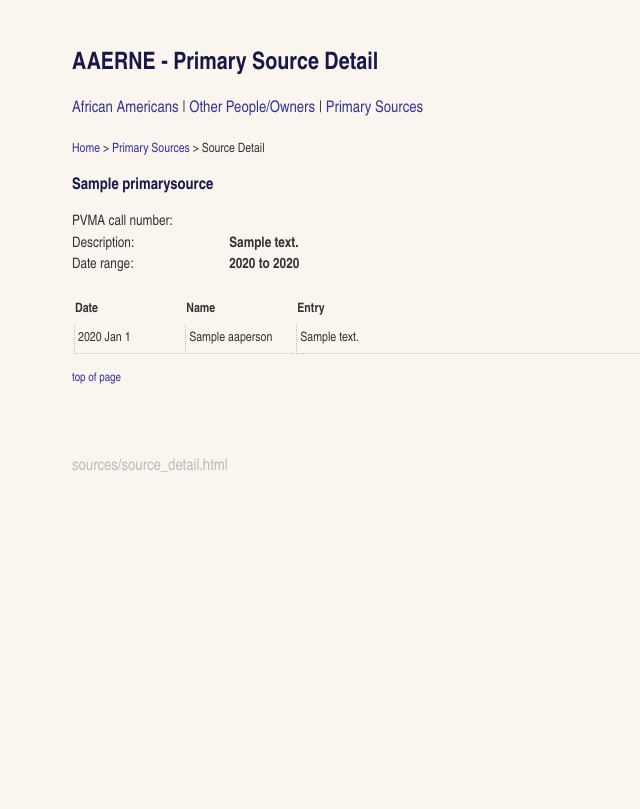
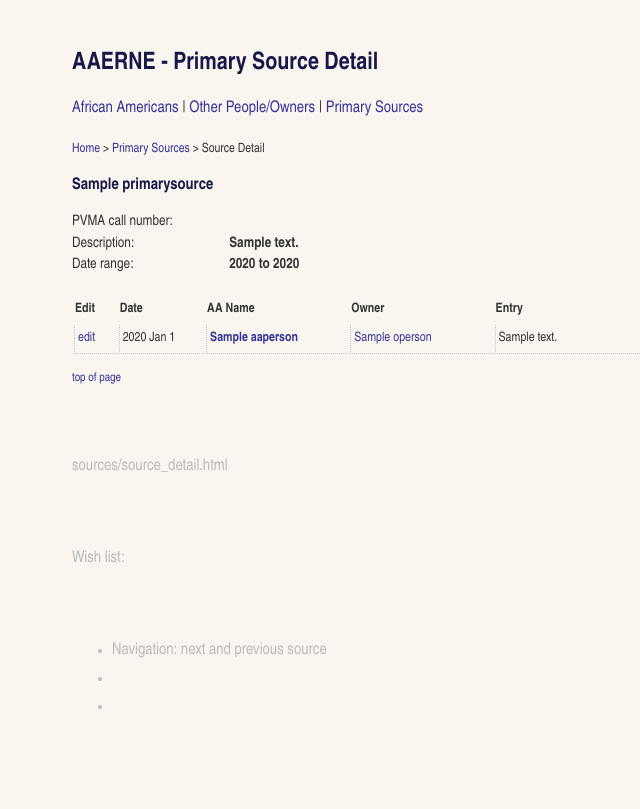
Before and after one commit to DigitalGizmo/aane_project, a Django app: page /sources/source/1/ in a window 1280 px wide. Shown: the whole page, without its empty margins (0-640 px from the left). Before the commit the page ends 472 px from the top, so only its background shows below. Run offline with Django 3.2, Linux system fonts and the light colour scheme; tables that the repository leaves empty hold one stand-in row (values such as "Sample post").

Commit message:
extend treatment of aa people in entry lists

```diff
--- a/aane/local_static/common/aane_style.css
+++ b/aane/local_static/common/aane_style.css
@@ -25,6 +25,7 @@ th		{ text-align: left;	}
 td 		{ border-bottom: 1px dotted silver; border-left: 1px dotted silver; padding: 3px; }
 td.sm 	{ width: 3%;}
 td.med 	{ width: 6%;}
+td.medplus 	{ width: 10%;}
 td.medlrg { width: 15%;}
 td.lrg	{ width: 30%;}
 td.xlrg { width: 50%;}
--- a/aane/sources/models.py
+++ b/aane/sources/models.py
@@ -73,7 +73,8 @@ class SourceEntry(models.Model):
     event = models.CharField(max_length=128, blank=True, default='')
     aa_id = models.IntegerField('aa id if known for sure', blank=True, null=True)
     operson_id = models.IntegerField(
-        '2ndary person ID, only if aa id not known', blank=True, null=True)
+        'Owner ID', blank=True, null=True,
+        help_text="blank if free. If unknown, choose the special 'Unknow Owner")
     name_note = models.CharField('Name note if no id known', max_length=64,
         blank=True, default='')
     date_status = models.IntegerField(default=0, choices=DATE_STATUS)
@@ -105,9 +106,17 @@ class SourceEntry(models.Model):
         ordering = ['low_year', 'low_month', 'low_day']
 
     @property
-    def aa_name(self):
-        aaperson_object = people.models.AAPerson.objects.get(pk=self.aa_id)
-        return aaperson_object.name
+    def aa_person(self):
+        return people.models.AAPerson.objects.get(pk=self.aa_id)
+
+    @property
+    def o_name(self):
+        operson_object = people.models.OPerson.objects.get(pk=self.operson_id)
+        return operson_object.name
+
+    @property
+    def o_person(self):
+        return people.models.OPerson.objects.get(pk=self.operson_id)
 
     @property
     def aa_id_status(self):
--- a/aane/templates/sources/index.html
+++ b/aane/templates/sources/index.html
@@ -14,8 +14,8 @@
 	<table>
 		<tr>
 			<th>ID</th>
+			<th>edit</th>
 			<th>Entries</th>
-			<th>edit</th>
 			<th>Type</th>
 			<th>Title</th>
 			<th>Pub Info</th>
@@ -24,10 +24,10 @@
 		{% for primarysource in primarysource_list %}
 		<tr>
 			<td class="sm">{{ primarysource.pk }}</td>
-			<td class="med"><a href="{% url 'sources:source_detail' primarysource.id %}">entries</a></td>
 			<td class="sm">
 				<a href="/admin/sources/primarysource/{{primarysource.id}}/" target="admin">edit</a>
 			</td>
+			<td class="med"><a href="{% url 'sources:source_detail' primarysource.id %}">entries</a></td>
 			<td class="med">{{ primarysource.source_type }}</td>
 			<td class="lrg">{{ primarysource.title|safe }}</td>
 			<td class="lrg">{{ primarysource.pub_info|safe }}</td>
--- a/aane/templates/sources/source_detail.html
+++ b/aane/templates/sources/source_detail.html
@@ -24,25 +24,49 @@
 	<br clear="left">
 	<table>
 		<tr>
-			<!-- <th>Edit</th> -->
+			<th>Edit</th>
 			<th>Date</th>
-			<th>Name</th>
+			<th>AA Name</th>
+			<th>Owner</th>
 			<th>Entry</th>
 		</tr>
 		{% for entry in primarysource.sourceentry_set.all %}
 		<tr>
 			<!-- <td><a href="{ url 'sources:entry_update' entry.id }">edit</a></td> -->
+			<td class="sm"><a href="/admin/sources/sourceentry/{{entry.id}}/" target="admin">edit</a></td>
 			<td class="med">{% firstof entry.low_year "--" %}
 			{% if entry.low_month %} {{ entry.get_low_month_display }}{% endif %}
 			{% if entry.low_day %} {{ entry.low_day }}{% endif %}
 			</td>
-			<td class="med">{{ entry.aa_name }}</td>
+			<td class="medplus">
+				{% if entry.aa_person %}
+					{% if entry.aa_person.known_status == 1 %}<strong>{% endif %}
+					<a href="/people/aaperson/entries/{{ entry.aa_person.id }}/">{{ entry.aa_person.name }}</a>
+					{% if entry.aa_person.known_status == 1 %}</strong>{% endif %}
+
+				{% else %}
+					<span class="faint">{{ entry.name_note }}</span>
+				{% endif %}
+			</td>
+			<td class="medplus">
+				{% if entry.o_person %}
+					<a href="/people/operson/{{ entry.o_person.id }}/">{{ entry.o_person.name }}</a></td>
+				{% else %}
+					<span class="faint">Free</span>
+				{% endif %}
+			</td>
 			<td class="xlrg">{{ entry.entry_text|safe }}</td>
 		</tr>
 		{% endfor %}
 	</table>
 	<p class="small"><a href="#top">top of page</a></p>
 <p class="faint">sources/source_detail.html</p>
+<p class="faint">Wish list:</p>
+<ul class="faint">
+	<li>Navigation: next and previous source</li>
+	<li></li>
+	<li></li>
+</ul>
 
 
 {% endblock content %}
```
Also changed, not shown: 1 other file.
